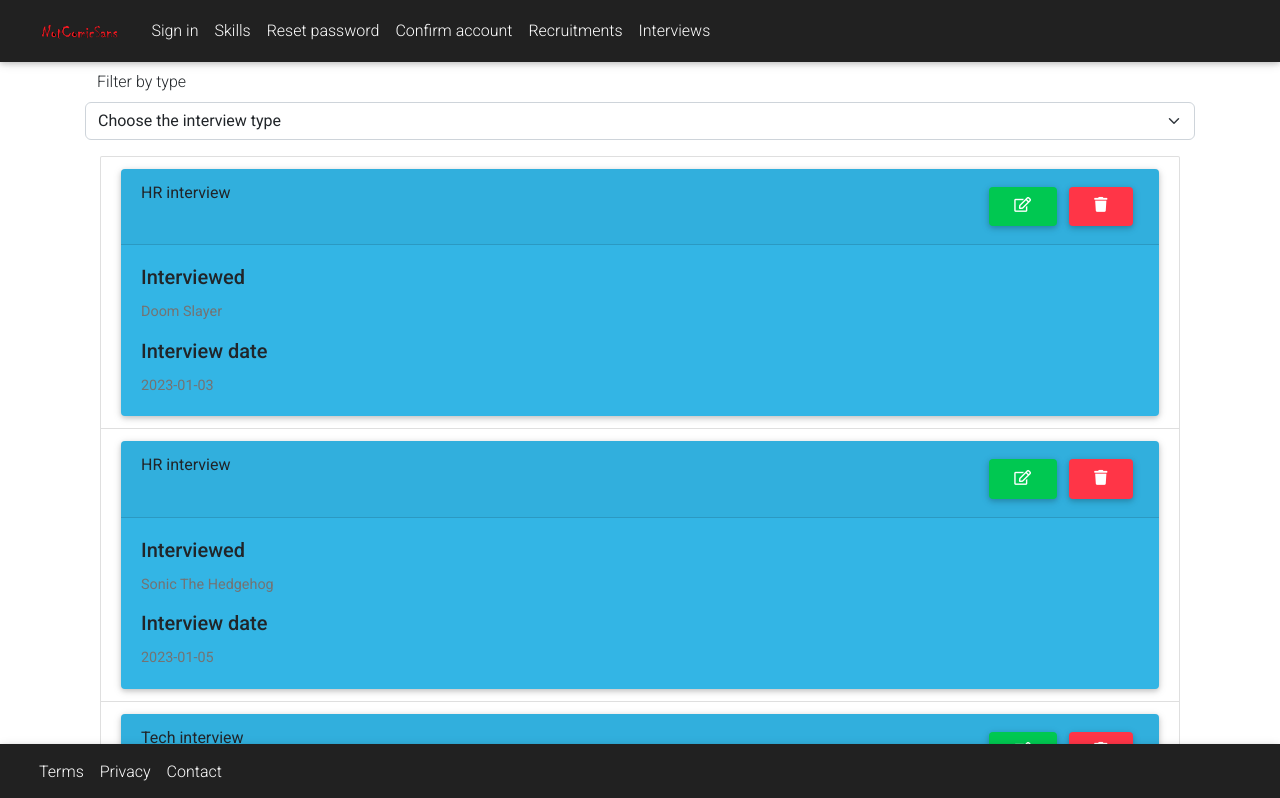
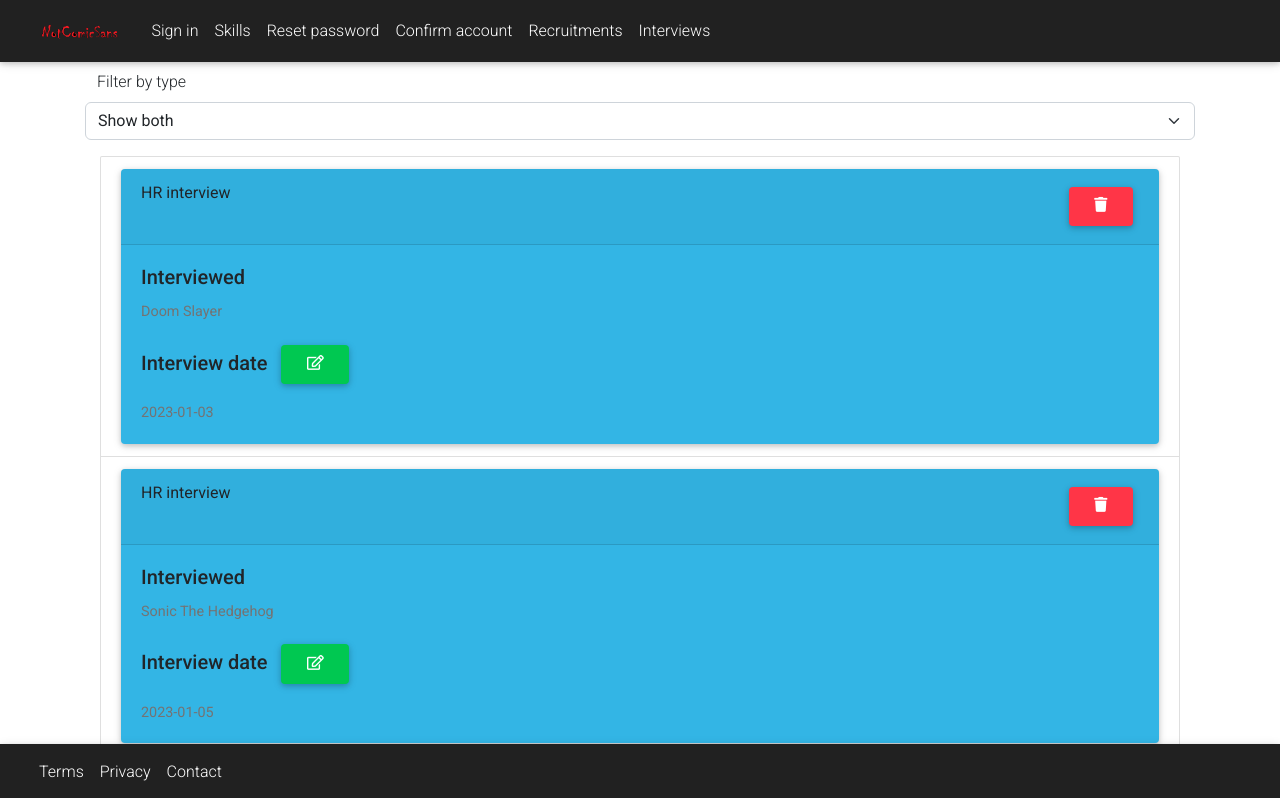
Before and after one commit to Kprzyby/RecruitmentAppViews, a React (Create React App) app: page /Interviews in a window 1280 px wide. Shown: the top 798 px of the page. Built offline with nearby package versions, Linux system fonts and the light colour scheme.

Commit message:
added editing and deleting functioncalities

```diff
--- /dev/null
+++ b/src/components/DeleteModal/DeleteModal.js
@@ -0,0 +1,39 @@
+import React from 'react';
+import PropTypes from 'prop-types';
+import styles from './DeleteModal.module.css';
+import { Modal, Container, Row, Col, Button } from 'react-bootstrap'
+import { useState } from 'react';
+import { MDBIcon } from 'mdb-react-ui-kit';
+
+const DeleteModal = (props) => {
+  const [deleteClicked, setDeleteClicked] = useState(false);
+
+  return (
+    <span>
+      <Button className='rounded' size="md" variant="danger" onClick={()=>setDeleteClicked(true)}>
+        <MDBIcon fas icon="trash" size="lg" />
+      </Button>
+      <Modal show={deleteClicked} onHide={() => setDeleteClicked(false)} centered>
+        <Container className="text-center">
+          <Row lg={12} md={12} sm={12}>
+            <Modal.Title className="mt-2">{props.modalMessage}</Modal.Title>
+          </Row>
+          <Row lg={12} md={12} sm={12}>
+            <Modal.Body>
+              <Button variant="danger" className="rounded" size="md" onClick={()=>setDeleteClicked(false)}>No</Button>
+              <Button variant="success" className="rounded" size="md" onClick={()=>setDeleteClicked(false)}>Yes</Button>
+            </Modal.Body>
+          </Row>
+        </Container>
+      </Modal>
+    </span>
+  )
+};
+
+DeleteModal.propTypes = {
+  modalMessage:PropTypes.string
+};
+
+DeleteModal.defaultProps = {};
+
+export default DeleteModal;
--- /dev/null
+++ b/src/components/DeleteModal/DeleteModal.module.css
@@ -0,0 +1 @@
+.DeleteModal {}
--- a/src/components/Interviews/Interview/Interview.js
+++ b/src/components/Interviews/Interview/Interview.js
@@ -1,37 +1,75 @@
-import React from 'react';
+import React, { useState } from 'react';
 import PropTypes from 'prop-types';
 import styles from './Interview.module.css';
-import { Card, Button } from 'react-bootstrap';
+import { Card, Button, Form, FormControl, Modal, Container, Row, Col } from 'react-bootstrap';
 import { propTypes } from 'react-bootstrap/esm/Image';
-import {MDBIcon} from 'mdb-react-ui-kit'
+import { MDBIcon } from 'mdb-react-ui-kit'
+import DeleteModal from '../../DeleteModal/DeleteModal';
 
-const Interview = (props) => (
+class Interview extends React.Component {
+
+  constructor(props) {
+    super(props);
+
+    this.state = {
+      editClicked: false
+    }
+
+    this.handleInputChange = this.handleInputChange.bind(this);
+    this.toggleEditClicked = this.toggleEditClicked.bind(this);
+  }
+
+  handleInputChange(e) {
+    if (e.key === 'Enter') {
+      e.preventDefault();
+
+      this.setState({
+        editClicked: false
+      });
+    }
+  }
+  toggleEditClicked() {
+    this.setState((state) => {
+      return {
+        editClicked: !state.editClicked
+      }
+    })
+  }
+
+  render() {
+    return (
       <Card bg="info">
         <Card.Header>
-      <span>{props.interviewType}</span>
-      <div style={{float:"right"}}>
-        <Button className='rounded' size="md" variant="success">
-          <MDBIcon far icon="edit" size="lg"/>
-        </Button>
-        <Button className='rounded' size="md" variant="danger">
-          <MDBIcon fas icon="trash" size="lg"/>
-        </Button>
+          <span>{this.props.interviewType}</span>
+          <div style={{ float: "right" }}>
+            <DeleteModal modalMessage="Are you sure you want to cancel this interview?"></DeleteModal>
           </div>
         </Card.Header>
         <Card.Body>
           <Card.Title>Interviewed</Card.Title>
-      <Card.Text>{props.interviewedName} {props.interviewedSurname}</Card.Text>
-      <Card.Title>Interview date</Card.Title>
-      <Card.Text>{props.interviewDate}</Card.Text>
+          <Card.Text>{this.props.interviewedName} {this.props.interviewedSurname}</Card.Text>
+          <Card.Title>
+            <span className="mr-2">Interview date</span>
+            <Button className='rounded' size="md" variant="success" onClick={this.toggleEditClicked}>
+              <MDBIcon far icon="edit" size="lg" />
+            </Button>
+          </Card.Title>
+          <Card.Text>
+            {this.state.editClicked ?
+              <Form.Control type="date" defaultValue={this.props.interviewDate} onChange={(e) => this.handleInputChange(e)}></Form.Control>
+              : <span>{this.props.interviewDate}</span>}
+          </Card.Text>
         </Card.Body>
       </Card>
-);
+    )
+  }
+};
 
 Interview.propTypes = {
-  interviewType:PropTypes.string,
-  interviewedName:PropTypes.string,
-  interviewedSurname:PropTypes.string,
-  interviewDate:PropTypes.string
+  interviewType: PropTypes.string,
+  interviewedName: PropTypes.string,
+  interviewedSurname: PropTypes.string,
+  interviewDate: PropTypes.string
 };
 
 Interview.defaultProps = {};
--- a/src/components/Interviews/InterviewList/InterviewList.js
+++ b/src/components/Interviews/InterviewList/InterviewList.js
@@ -5,7 +5,7 @@ import { ListGroup, ListGroupItem, Container, Row, Form} from 'react-bootstrap';
 import Interview from '../Interview/Interview';
 import Select from 'react-select'
 
-const interiviews = [
+const interviews = [
   {
     id:0,
     interviewType:"HR interview",
@@ -41,7 +41,7 @@ class InterviewList extends React.Component {
     super(props);
 
     this.state = {
-      interiviews: interiviews
+      interviews: interviews
     }
 
     this.filterInterviews=this.filterInterviews.bind(this);
@@ -51,14 +51,14 @@ class InterviewList extends React.Component {
     let filteredInterviews;
 
     if(!e.target.value){
-      filteredInterviews=interiviews;
+      filteredInterviews=interviews;
     }
     else{
-      filteredInterviews=interiviews.filter(f=>f.interviewType===e.target.value);
+      filteredInterviews=interviews.filter(f=>f.interviewType===e.target.value);
     }
 
     this.setState({
-      interiviews:filteredInterviews
+      interviews:filteredInterviews
     });
   }
 
@@ -68,15 +68,14 @@ class InterviewList extends React.Component {
       <Container>
         <Row className="mb-3">
           <label htmlFor='filter'>Filter by type</label>
-          <Form.Select id='filter' onChange={this.filterInterviews}>
-            <option disabled selected>Choose the interview type</option>
+          <Form.Select id='filter' onChange={e=>this.filterInterviews(e)}>
             <option value="">Show both</option>
             <option value="HR interview">HR interview</option>
             <option value="Tech interview">Tech interview</option>
           </Form.Select>
         </Row>
         <ListGroup as="ul">
-          {this.state.interiviews.map(e => <ListGroupItem
+          {this.state.interviews.map(e => <ListGroupItem
             as="li"
             key={e.id}>
               <Interview
--- a/src/components/Skills/SkillsList/SkillsList.js
+++ b/src/components/Skills/SkillsList/SkillsList.js
@@ -4,6 +4,7 @@ import styles from './SkillsList.module.css';
 import {Table, Button} from "react-bootstrap"
 import {MDBIcon} from 'mdb-react-ui-kit'
 import CreateSkill from '../CreateSkill/CreateSkill';
+import DeleteModal from '../../DeleteModal/DeleteModal';
 
 class SkillsList extends React.Component{
   constructor(props){
@@ -102,7 +103,7 @@ editItem(event) {
       <div>
         <CreateSkill></CreateSkill>
         <div className="d-flex justify-content-center align-items-center" style={{clear:"both"}}>
-      <Table striped bordered hover style={{width:"70vw"}} className="text-center">
+      <Table striped bordered hover className="text-center">
         <thead>
           <tr>
             <th>#</th>
@@ -120,12 +121,10 @@ editItem(event) {
                 :<span>{e.name}</span>}
               </td>
               <td style={{width:"40vw", verticalAlign:"middle"}}>
-                <Button className="rounded" variant='success' size="sm" onClick={f=>this.setState({idToEdit:e.id})}>
+                <Button className="rounded" variant='success' size="md" onClick={f=>this.setState({idToEdit:e.id})}>
                   <MDBIcon far icon="edit" size="lg"/>
                 </Button>
-                <Button className="rounded" variant='danger' size="sm">
-                  <MDBIcon fas icon="trash" size="lg"/>
-                </Button>
+                <DeleteModal modalMessage="Are you sure you want to delete this skill?"></DeleteModal>
               </td>
             </tr>
             )}
```
Lines whose indentation alone changed are shown as unchanged.
